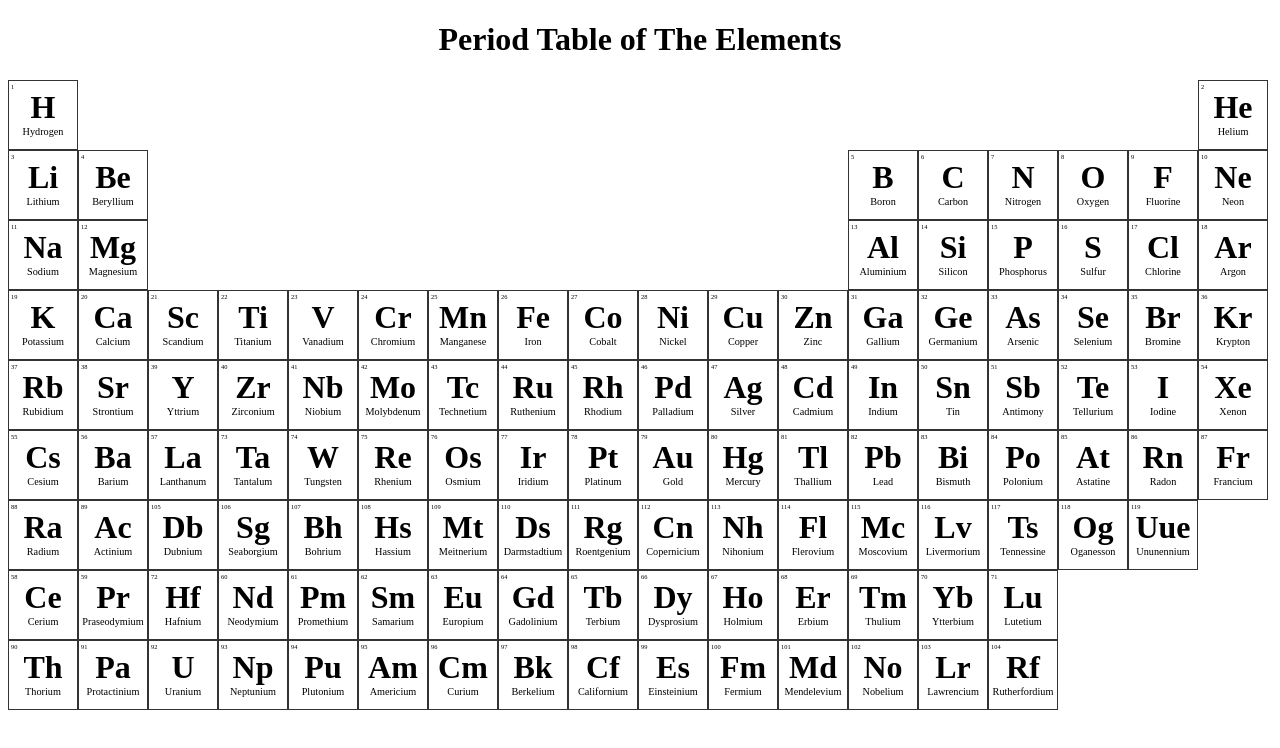
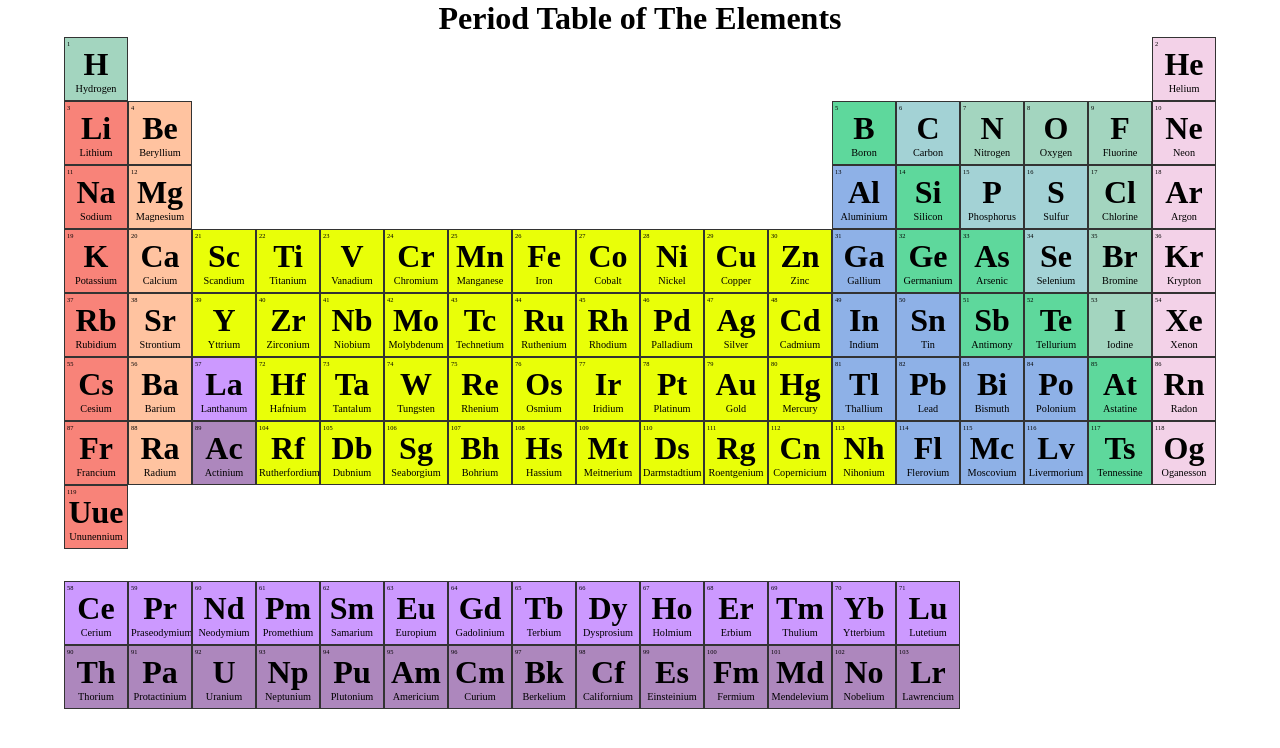
Before and after one commit to lmilne360/periodic-table, an Angular app: page / in a window 1280 px wide. Shown: the top 748 px of the page. Built offline with nearby package versions, Linux system fonts and the light colour scheme.

Commit message:
updated styling

```diff
--- a/src/app/element-board/element-board.component.scss
+++ b/src/app/element-board/element-board.component.scss
@@ -1,30 +1,53 @@
+.wrapper {
+    width: 90%;
+    margin: 0 auto;
+    max-width: 100%;
+}
+
 #table {
     display: grid;
     grid-template-columns: repeat(17, auto) 1fr;
     list-style: none;
+    padding-left: 0;
+    >li {
+        position: relative;
+        -webkit-box-pack: center;
+        -ms-flex-pack: center;
+        justify-content: center;
+        -webkit-box-align: center;
+        -ms-flex-align: center;
+        align-items: center;
+    }
 }
 
 /* COLUMN */
+
 #table {
-  //helium
-  li:nth-child(2) {
-    grid-column-start: 18;
-  }
-  li:nth-child(5),li:nth-child(13) {
-    grid-column-start: 13;
-  }
-  li:nth-child(72)  {
-    grid-column-start: 3;
-  }
+    //helium
+    li:nth-child(2) {
+        grid-column-start: 18;
+    } //baron & aluminum
+    li:nth-child(5),
+    li:nth-child(13) {
+        grid-column-start: 13;
+
+    }
+
+    // THIS NOT WORKING as expected
+    // li:nth-child(58),
+    // li:nth-child(90) {
+    //     grid-column-start: 3;
+    // }
 }
 
+/* ROW STYLING */
 
-/* ROW STYLING */
 #table {
-  li:nth-child(n+58):nth-last-child(n+48) {
-    grid-row-start: 8;
-  }
-  li:nth-child(n+90):nth-last-child(n+16) {
-    grid-row-start: 9;
-  }
+    //Cerium -> Lutetium
+    li:nth-child(n+58):nth-last-child(n+49) {
+        grid-row-start: 9;
+    } // Thorium
+    li:nth-child(n+90):nth-last-child(n+17) {
+        grid-row-start: 10;
+    }
 }
--- a/src/app/element/element.component.scss
+++ b/src/app/element/element.component.scss
@@ -23,13 +23,58 @@
     }
 }
 
-// /* Helium to the top right  */
-// app-element .element-2 {
-//   grid-column-start: -2;
-// }
+.lanthanide {
+  background: #cc99ff;
+  /* Put a space to seperate the split table  */
+  margin-top: 2.5vw;
+}
+.element-57 {
+  margin: 0;
+}
 
-// /* Boron & Alumunium to the right  */
-// .element-5,
-// .element-13 {
-//   grid-column-start: 13;
-// }
+/* GROUPS STYLING */
+
+/* Noble Gas  */
+.noble {
+  background: #f3d2e8;
+}
+
+/* Alkali Metal  */
+.alkali {
+  background: #f88379;
+}
+
+/* Alkaline Earth Metal  */
+.alkaline {
+  background: #ffc3a0;
+}
+
+/* Transition Metal  */
+.transition {
+  background: #e9ff08;
+}
+
+/* Polyatomic Non Metal  */
+.polyatomic {
+  background: #a3d2d5;
+}
+
+/* Diatomic Non Metal  */
+.diatomic {
+  background: #a3d5bf;
+}
+
+/* Post Transition Metal  */
+.post-transition {
+  background: #8eb1e7;
+}
+
+/* Metalloid  */
+.metalloid {
+  background: #5ed89c;
+}
+
+/* Actinide  */
+.actinide {
+  background: #ad87bd;
+}
--- a/src/styles.scss
+++ b/src/styles.scss
@@ -1 +1,5 @@
 /* You can add global styles to this file, and also import other style files */
+* {
+  box-sizing: border-box;
+  margin:0;
+}
```
